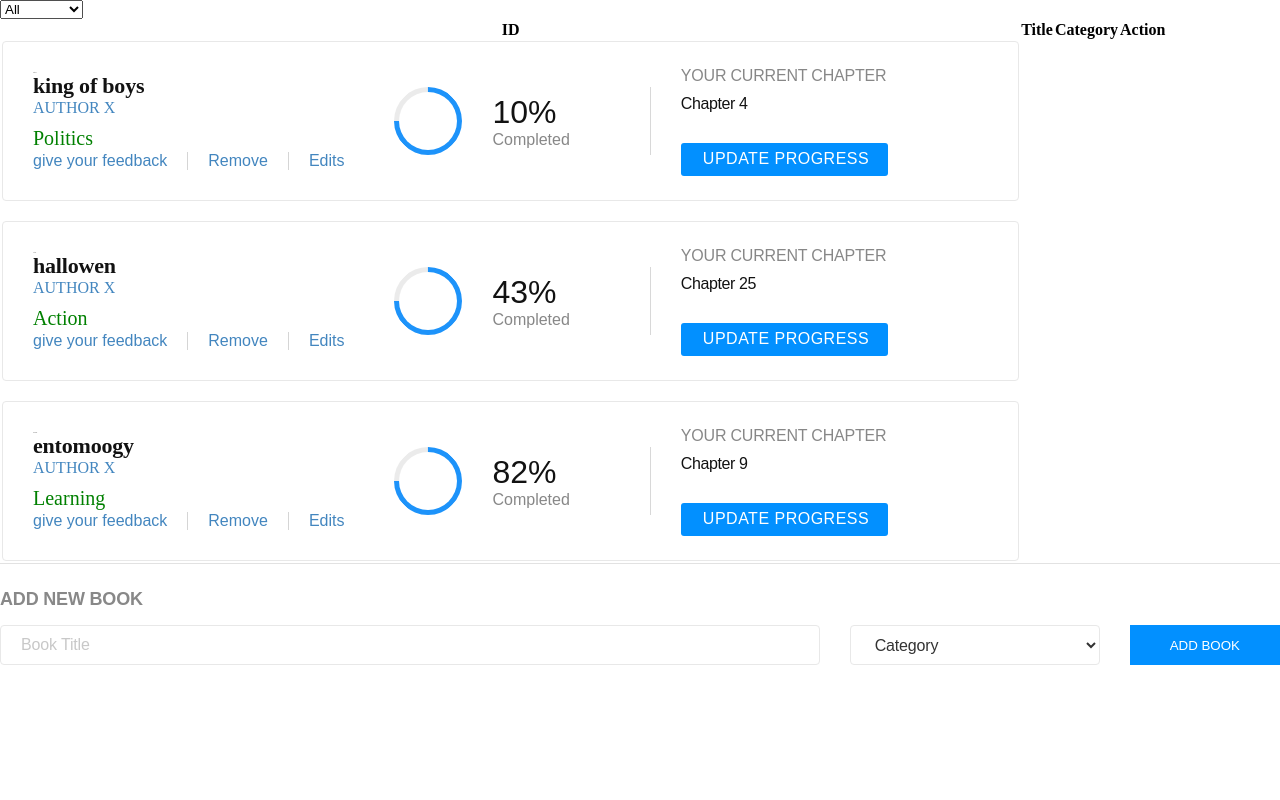
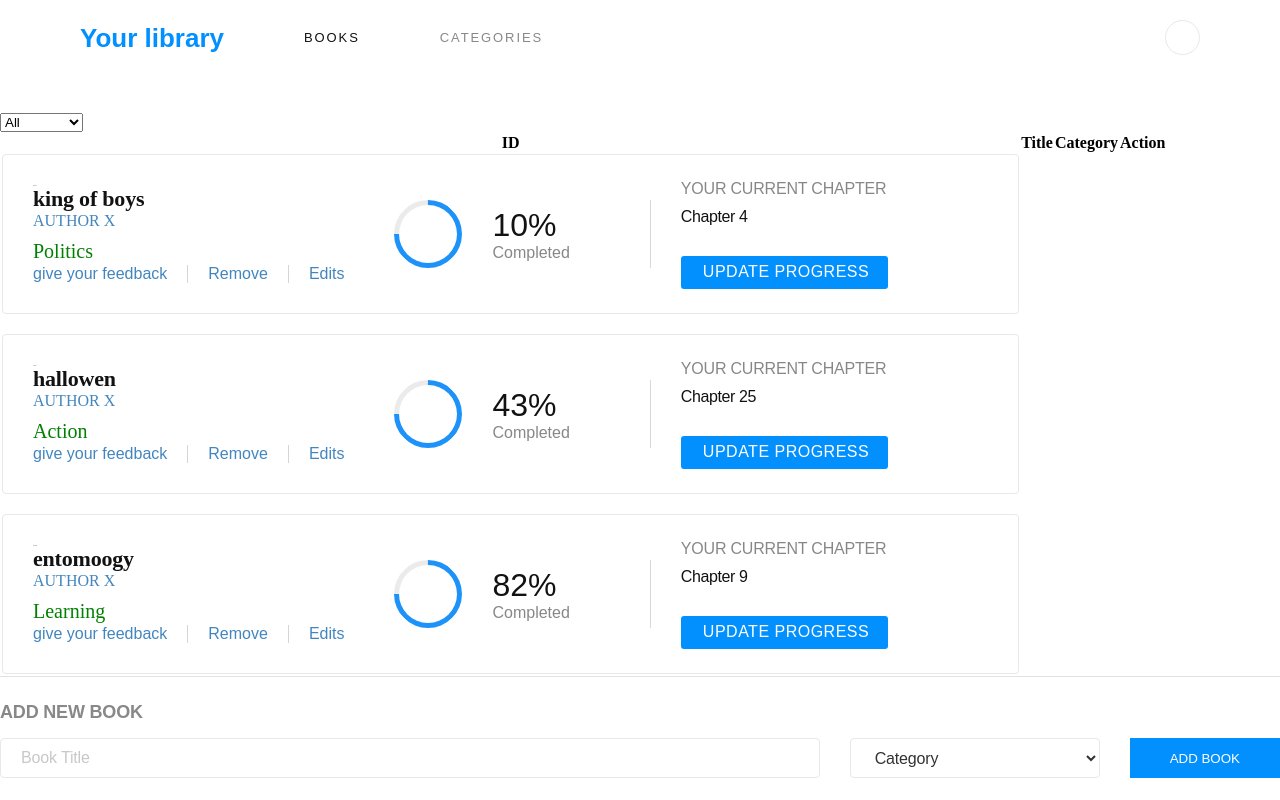
Before and after one commit to wintan1418/read, a React (Create React App) app: page / in a window 1280 px wide. Built offline with nearby package versions, Linux system fonts and the light colour scheme.

Commit message:
link navigation to app.js

```diff
--- a/src/Navigation.js
+++ b/src/Navigation.js
@@ -1,11 +1,11 @@
 import React from 'react';
-import './Header.css';
+import './Navigation.css';
 
 const Header = () => (
   <div className="header-container">
     <ul className="header">
       <li className="header__logo header__link">
-        Bookstore CMS
+        Your library
       </li>
       <li className="header__book_link header__link">
         BOOKS
--- a/src/component/App.js
+++ b/src/component/App.js
@@ -1,10 +1,12 @@
 import React from 'react';
 import BooksForm from '../containers/BookForm';
 import BooksList from '../containers/BookList';
+import Navigation from '../Navigation';
 
 const App = () => (
   <div className="App-container">
     <div className="page-container">
+      <Navigation />
       <div className="content-container">
         <BooksList />
         <BooksForm />
```
